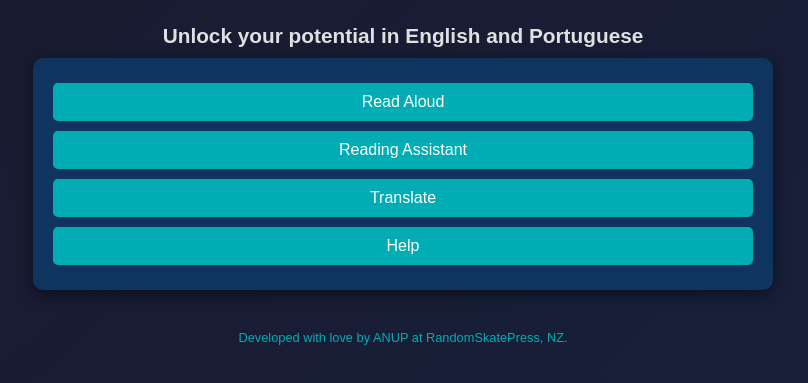
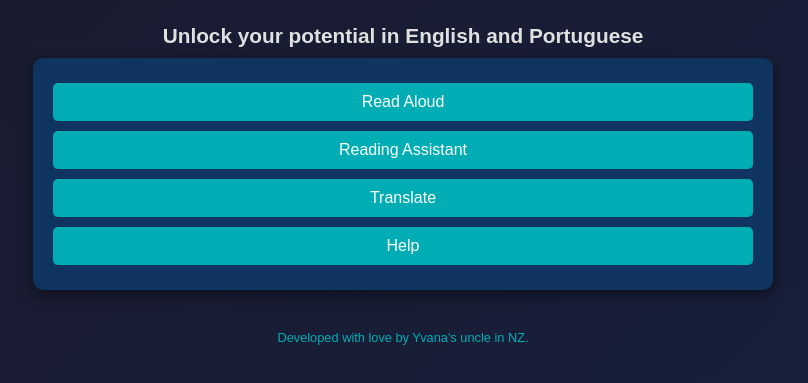
Before and after one commit to fitandfine/eduyvana, a plain HTML site: page index.html in a window 1280 px wide. Shown: the part 95-478 px from the top of the page, without its empty margins (237-1045 px from the left). Drawn offline with Linux system fonts and the light colour scheme.

Commit message:
Update index.html

```diff
--- a/index.html
+++ b/index.html
@@ -191,7 +191,7 @@
   </div>
 
   <footer>
-    Developed with love by ANUP at RandomSkatePress, NZ.
+    Developed with love by Yvana's uncle in NZ.
   </footer>
 
   <script>
```
